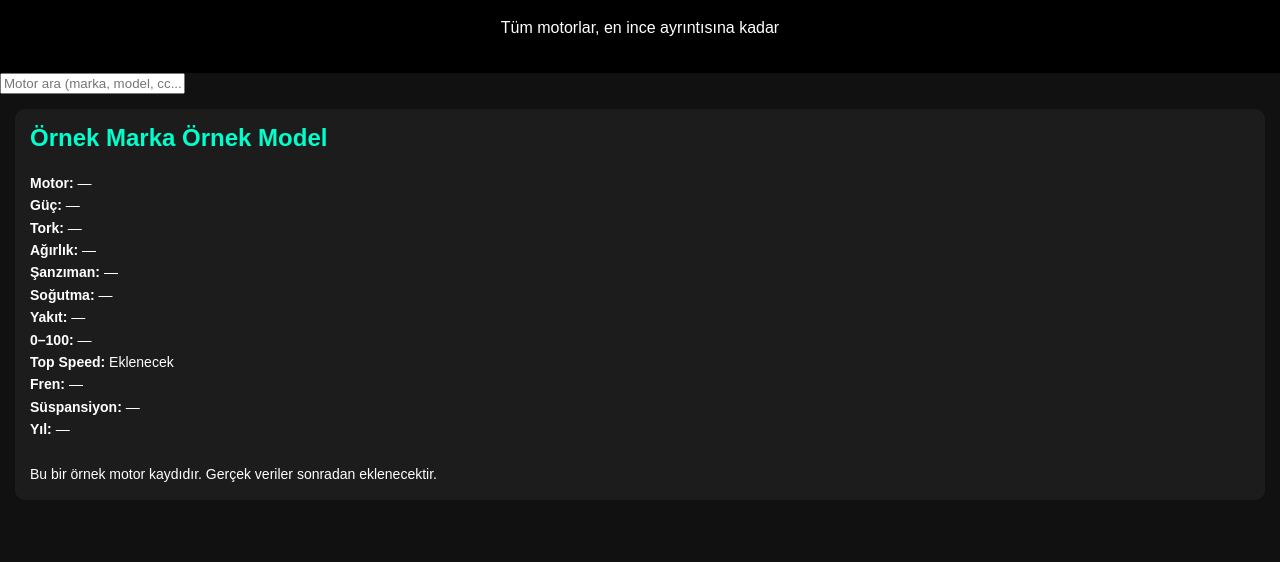
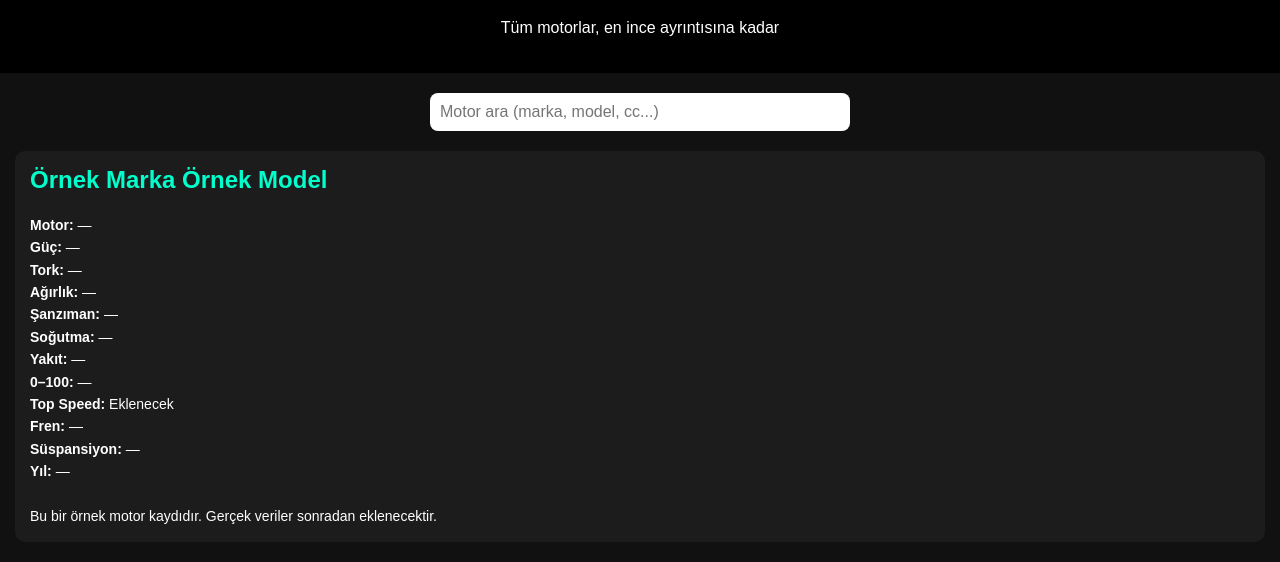
Before and after one commit to Kense111/Kense111.github.io, a plain HTML site: page index.html in a window 1280 px wide. Shown: the part 98-660 px from the top of the page. Drawn offline with Linux system fonts and the light colour scheme.

Commit message:
Update style.css

```diff
--- a/style.css
+++ b/style.css
@@ -27,3 +27,15 @@ header {
   font-size: 14px;
   line-height: 1.6;
 }
+
+#searchInput {
+  width: 90%;
+  max-width: 400px;
+  margin: 20px auto;
+  display: block;
+  padding: 10px;
+  font-size: 16px;
+  border-radius: 8px;
+  border: none;
+  outline: none;
+}
```
